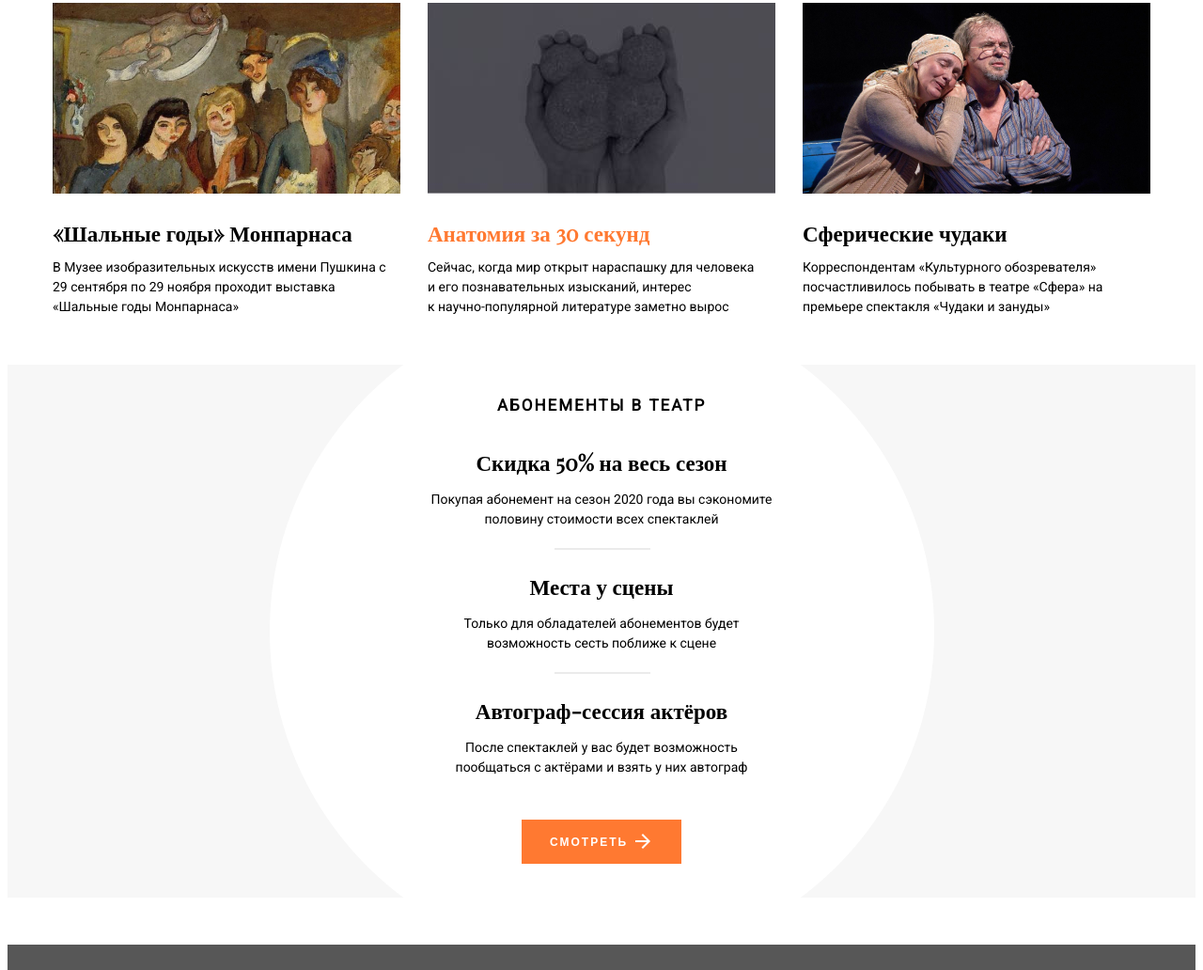
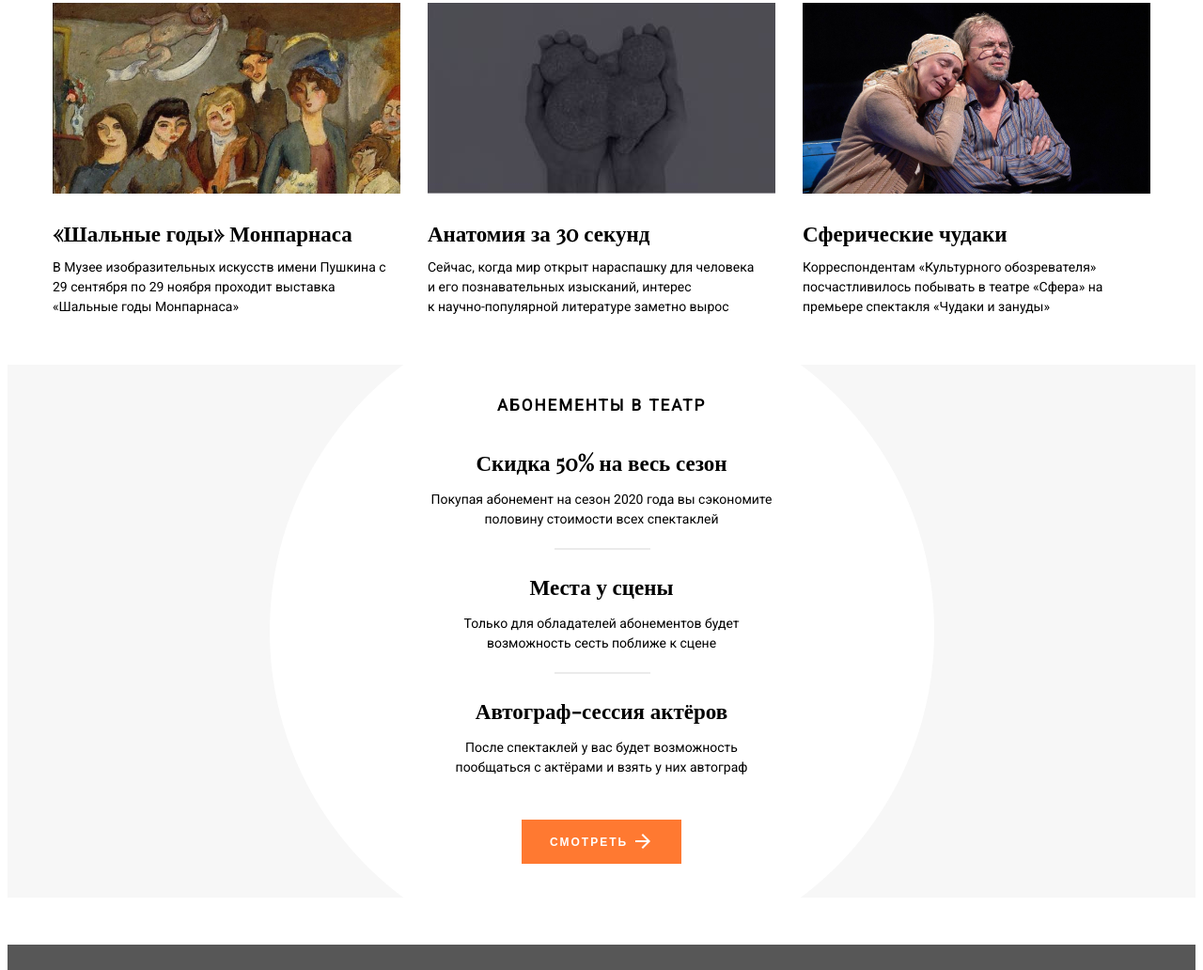
Before and after one commit to Olia-tsk/culture-news, a plain HTML site: page index.html in a window 1280 px wide. Shown: the part 766-1798 px from the top of the page at 94% size. Drawn offline with nearby package versions, Linux system fonts and the light colour scheme.

Commit message:
обновление стилей и классов у ссылок

```diff
--- a/index.html
+++ b/index.html
@@ -48,7 +48,7 @@
 
             <div class="review-item">
                 <img src="img/item-2.png" width="370" height="203">
-                <a href="#" class="active">Анатомия за 30 секунд</a>
+                <a href="#">Анатомия за 30 секунд</a>
                 <p>Сейчас, когда мир открыт нараспашку для человека <br> и его познавательных изысканий, интерес <br> к научно-популярной литературе заметно вырос</p>
             </div>
 
--- a/style.css
+++ b/style.css
@@ -137,7 +137,7 @@ body {
     text-align: left;
 }
 
-.review-item .active {
+.review-item a:hover {
     color: #FF7931;
 }
 
@@ -204,6 +204,10 @@ body {
     font-size: 23px;
     line-height: 31px;
     text-align: center;
+}
+
+.news-item h4:hover {
+    color: #FF7931;
 }
 
 .news-item p {
```
